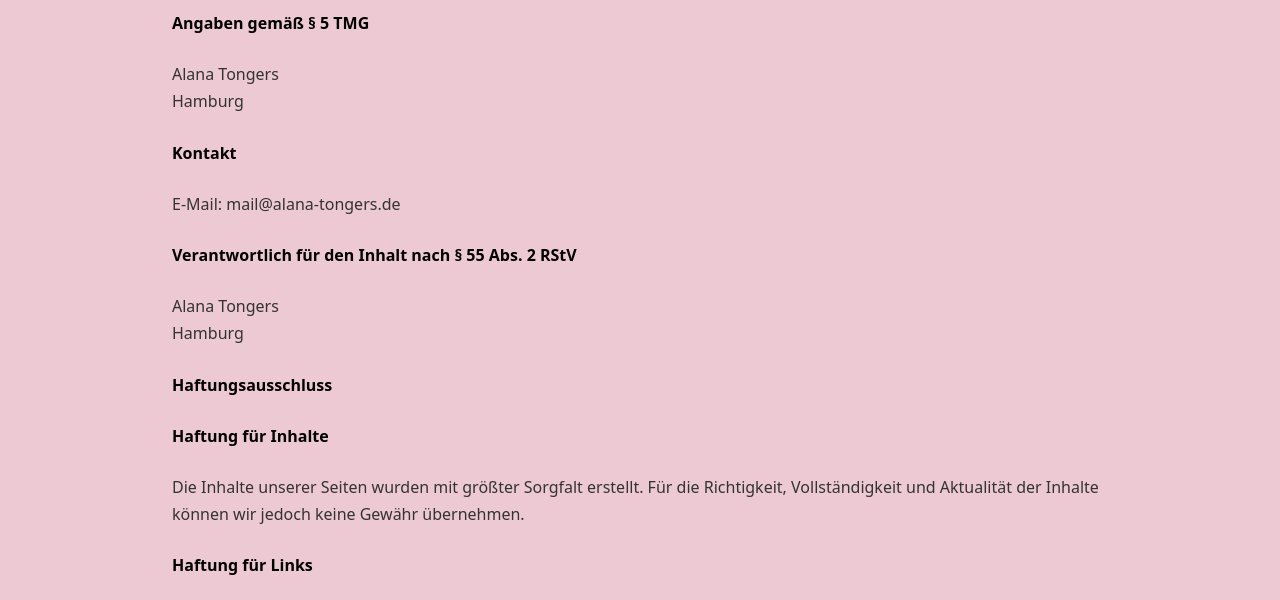
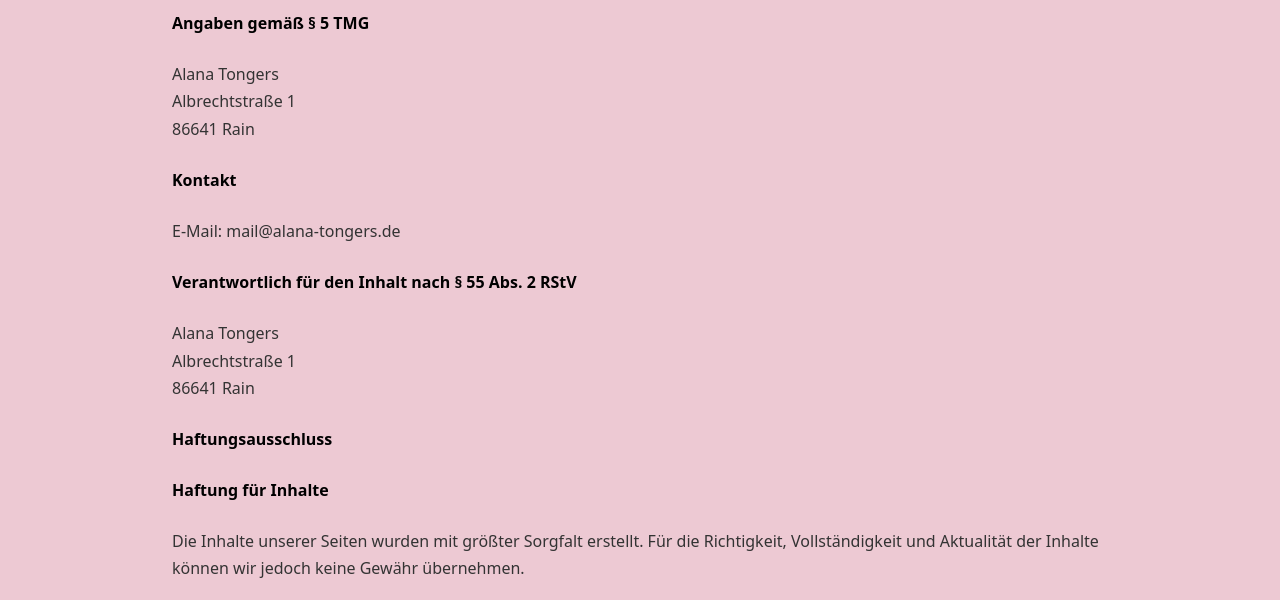
Before and after one commit to luckyluke96/alana-website, a plain HTML site: page impressum.html in a window 1280 px wide. Shown: the part 174-774 px from the top of the page. Drawn offline with Linux system fonts and the light colour scheme.

Commit message:
add adress

```diff
--- a/impressum.html
+++ b/impressum.html
@@ -34,7 +34,8 @@
         <p><strong>Angaben gemäß § 5 TMG</strong></p>
         <p>
           Alana Tongers<br>
-          Hamburg<br>
+          Albrechtstraße 1<br>
+          86641 Rain<br>
         </p>
 
         <p><strong>Kontakt</strong></p>
@@ -44,8 +45,9 @@
 
         <p><strong>Verantwortlich für den Inhalt nach § 55 Abs. 2 RStV</strong></p>
         <p>
-            Alana Tongers<br>
-            Hamburg<br>
+          Alana Tongers<br>
+          Albrechtstraße 1<br>
+          86641 Rain<br>
         </p>
 
         <p><strong>Haftungsausschluss</strong></p>
```
